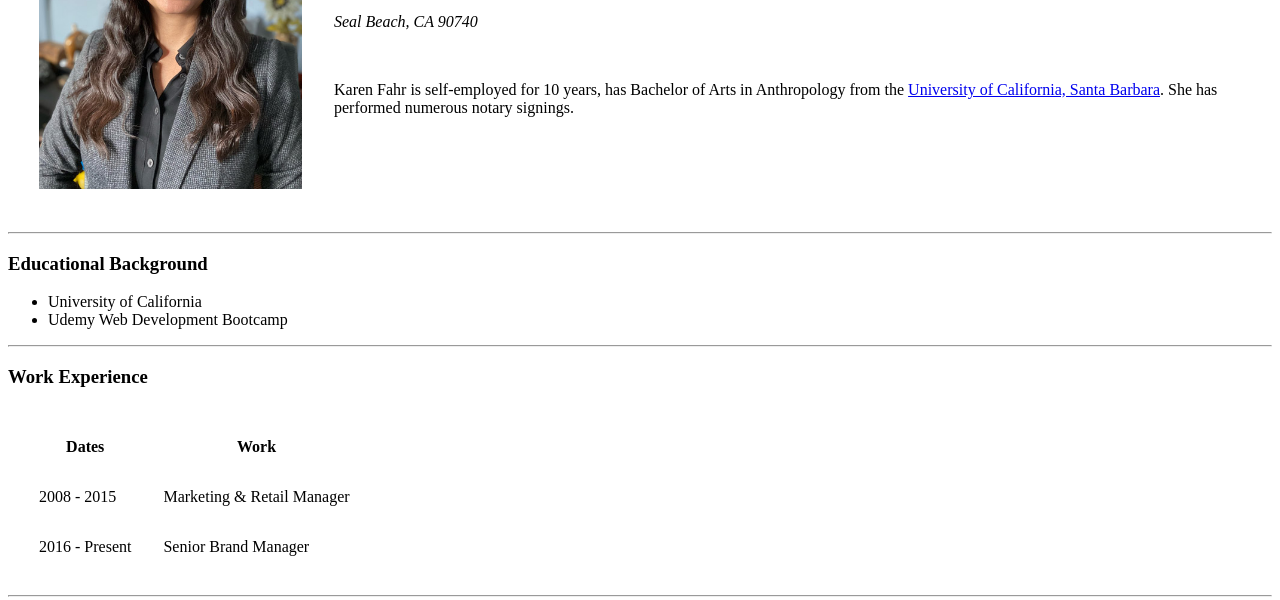
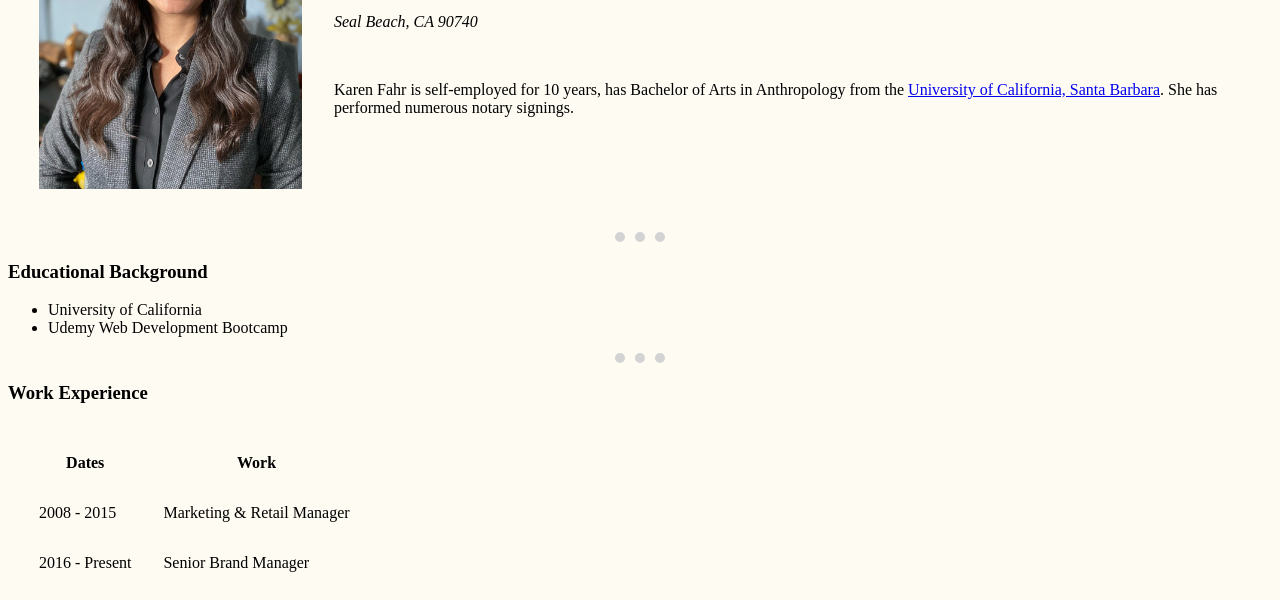
Before and after one commit to karen-fahr/cv, a plain HTML site: page index.html in a window 1280 px wide. Shown: the part 200-800 px from the top of the page. Drawn offline with Linux system fonts and the light colour scheme.

Commit message:
update HR

```diff
--- a/index.html
+++ b/index.html
@@ -6,6 +6,20 @@
   <meta name="description" content="Karen Fahr professional notary public services and web design in
   the Seal Beach and Huntington Beach area.">
   <title>Caitlin Cogan & Karen Fahr Certified Notary Public</title>
+
+  <style>
+  body {
+    background-color: #fefbf3;
+  }
+  hr {
+    border-style: dotted none none;
+    border-color: lightgrey;
+    border-width: 10px;
+    width: 4%;
+  }
+
+
+</style>
 </head>
 
 <body>
```
